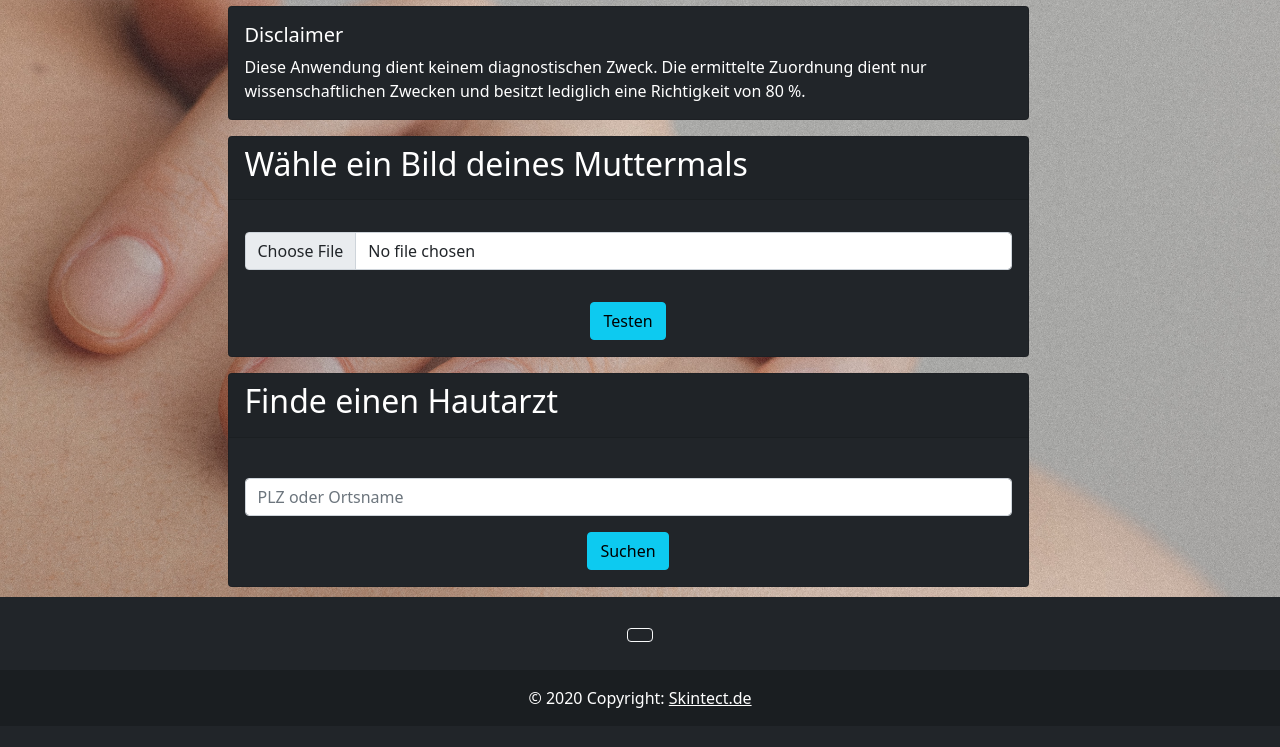
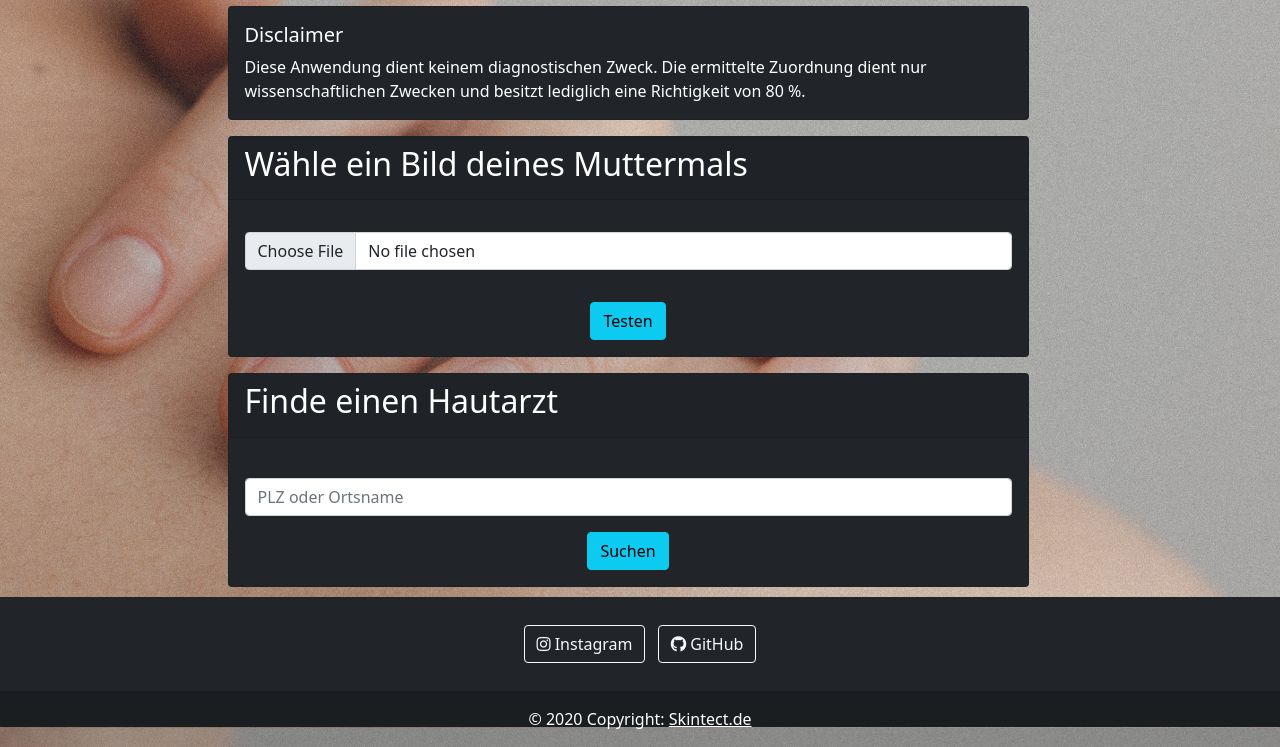
Before and after one commit to flowlow969/skintect_deployment, a Flask app: page / in a window 1280 px wide. Shown: the part 156-903 px from the top of the page. Before the commit the page ends 864 px from the top, so only its background shows below. Run offline with Flask 2, Linux system fonts and the light colour scheme.

Commit message:
adding socialmedia to footer

```diff
--- a/templates/base.html
+++ b/templates/base.html
@@ -29,6 +29,7 @@
   <!-- bootstrap css laden -->
   <meta charset="utf-8"/>
   <meta name="viewport" content="width=device-width, intial-scale=1"/>
+  <link rel='stylesheet' href='https://cdnjs.cloudflare.com/ajax/libs/font-awesome/5.15.1/css/all.min.css'>
   <link href="https://cdn.jsdelivr.net/npm/bootstrap@5.0.2/dist/css/bootstrap.min.css" rel="stylesheet" integrity="sha384-EVSTQN3/azprG1Anm3QDgpJLIm9Nao0Yz1ztcQTwFspd3yD65VohhpuuCOmLASjC" crossorigin="anonymous">
   <title>Skintect</title>
   <link rel="shortcut icon" href="{{ url_for ('static', filename='favicon.ico') }}">
@@ -64,7 +65,7 @@
   {% endblock %}
   </div>
 
-
+</body>
 <!-- Footer definieren -->
 <footer   class="bg-dark text-center text-white sticky-bottom">
   <!-- Grid container -->
@@ -74,9 +75,9 @@
 
 
       <!-- Github -->
-      <a class="btn btn-outline-light btn-floating m-1" href="#!" role="button"
-        ><i class="fab fa-github"></i
-      ></a>
+      <a class="btn btn-outline-light btn-floating m-1" role="button" href="https://www.instagram.com">  <span><i class="fab fa-instagram"></i></span> Instagram</a>
+      <a class="btn btn-outline-light btn-floating m-1" role="button" href="https://github.com/flowlow969/skintect_deployment">  <span><i class="fab fa-github"></i></span> GitHub</a>
+
     </section>
     <!-- Section: Social media -->
   </div>
@@ -89,5 +90,5 @@
   </div>
   <!-- Copyright -->
 </footer>
-</body>
+
 </html>
```
